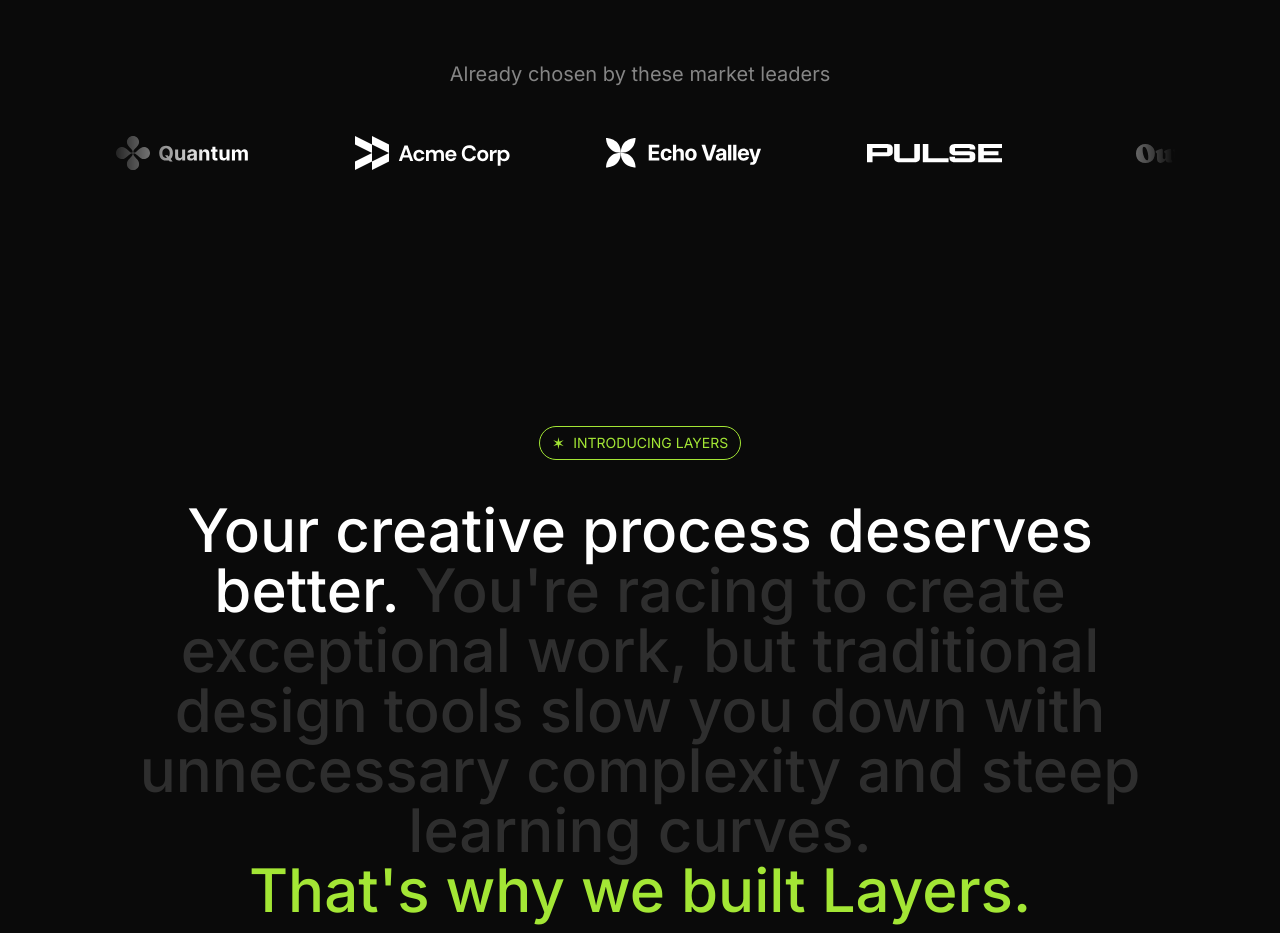
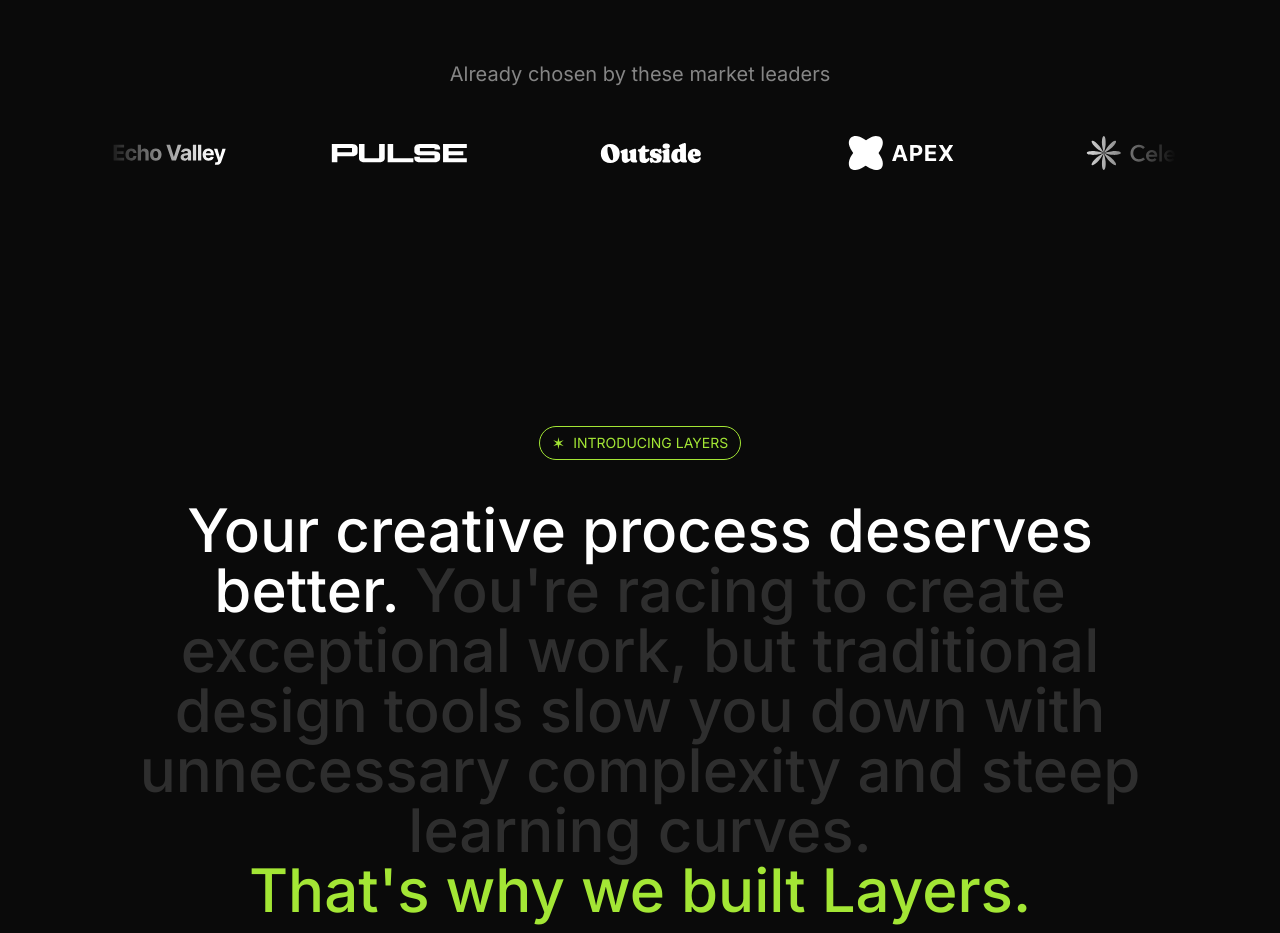
Before and after one commit to rizqisetiaji7/Layers-SaaS-Landing-Page, a Next.js app: page / in a window 1280 px wide. Shown: the part 820-1753 px from the top of the page. Built offline with nearby package versions, Linux system fonts and the light colour scheme.

Commit message:
Added animation in logo tickers

```diff
--- a/src/sections/LogoTicker.tsx
+++ b/src/sections/LogoTicker.tsx
@@ -1,5 +1,8 @@
+"use client";
 import Image from "next/image";
 import logos from "@/data/logoTickerData";
+import { Fragment } from "react";
+import { motion } from "framer-motion";
 
 export default function LogoTicker() {
    return (
@@ -9,12 +12,30 @@
                Already chosen by these market leaders
             </h3>
 
-            <div className="overflow-hidden mt-12 [mask-image:linear-gradient(to_right,transparent,black_10%,black_90%,transparent)]">
-               <div className="flex gap-24 pr-24">
-                  {logos.map((logo) => (
-                     <Image key={logo.name} src={logo.image} alt={logo.name} />
+            <div className="flex overflow-hidden mt-12 [mask-image:linear-gradient(to_right,transparent,black_10%,black_90%,transparent)]">
+               <motion.div
+                  className="flex flex-none gap-24 pr-24"
+                  animate={{
+                     x: "-50%",
+                  }}
+                  transition={{
+                     duration: 25,
+                     ease: "linear",
+                     repeat: Infinity,
+                  }}
+               >
+                  {Array.from({ length: 2 }).map((_, i) => (
+                     <Fragment key={i}>
+                        {logos.map((logo) => (
+                           <Image
+                              key={logo.name}
+                              src={logo.image}
+                              alt={logo.name}
+                           />
+                        ))}
+                     </Fragment>
                   ))}
-               </div>
+               </motion.div>
             </div>
          </div>
       </section>
```
